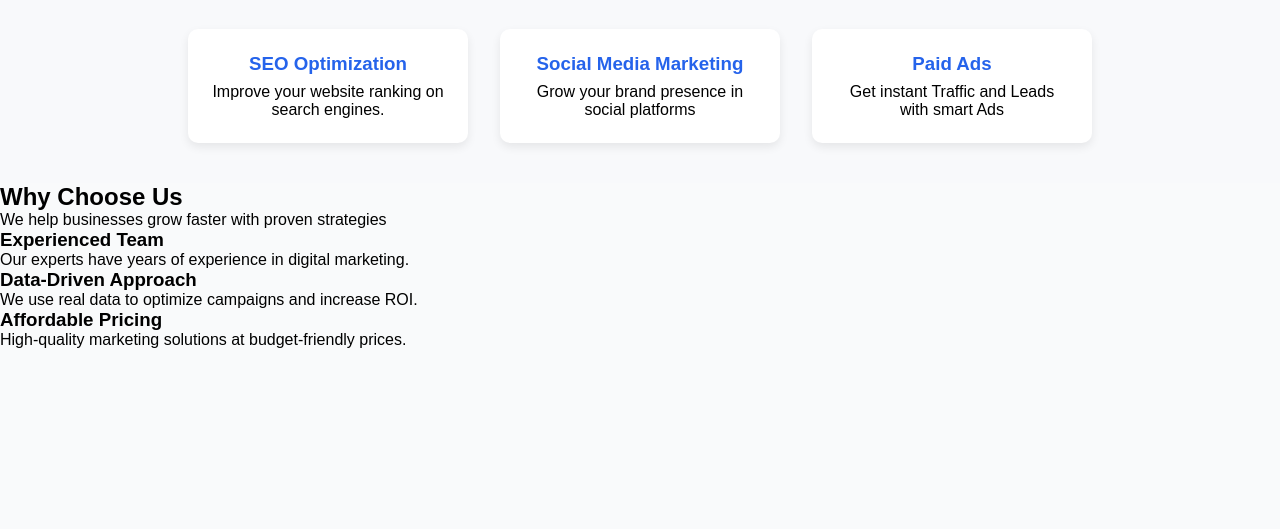
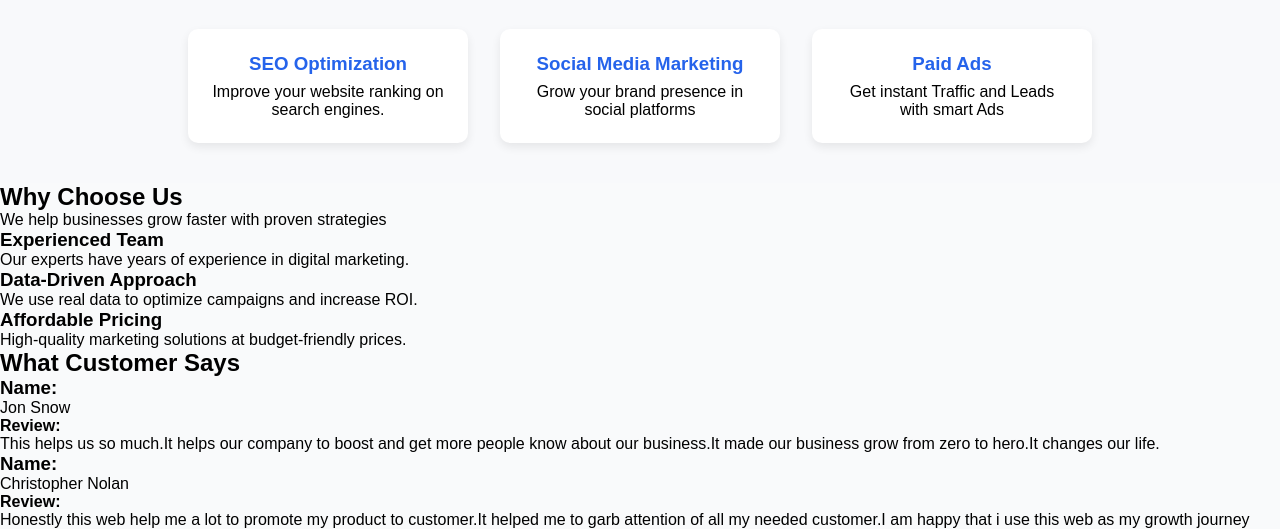
Before and after one commit to ritiksg440-creator/Digital-Marketing-web, a plain HTML site: page index.html in a window 1280 px wide. Shown: the part 443-972 px from the top of the page. Before the commit the page ends 800 px from the top, so only its background shows below. Drawn offline with Linux system fonts and the light colour scheme.

Commit message:
update index.html

```diff
--- a/index.html
+++ b/index.html
@@ -68,5 +68,20 @@
     </div>
   </div>
 </section>
+<section class="Testimonials">
+  <div class="Reviews">
+    <h2>What Customer Says</h2>
+   <div class="review">
+    <h3>Name:</h3>
+    <p>Jon Snow</p>
+    <p class="review1"><h4>Review:</h4>This helps us so much.It helps our company to boost and get more people know about our business.It made our business grow from zero to hero.It changes our life.</p>
+  </div>
+   <div class="review">
+    <h3>Name:</h3>
+    <p>Christopher Nolan</p>
+    <p class="review2"><h4>Review:</h4>Honestly this web help me a lot to promote my product to customer.It helped me to garb attention of all my needed customer.I am happy that i use this web as my growth journey</p>
+  </div>
+  </div>
+</section>
 </body>
 </html>
```
